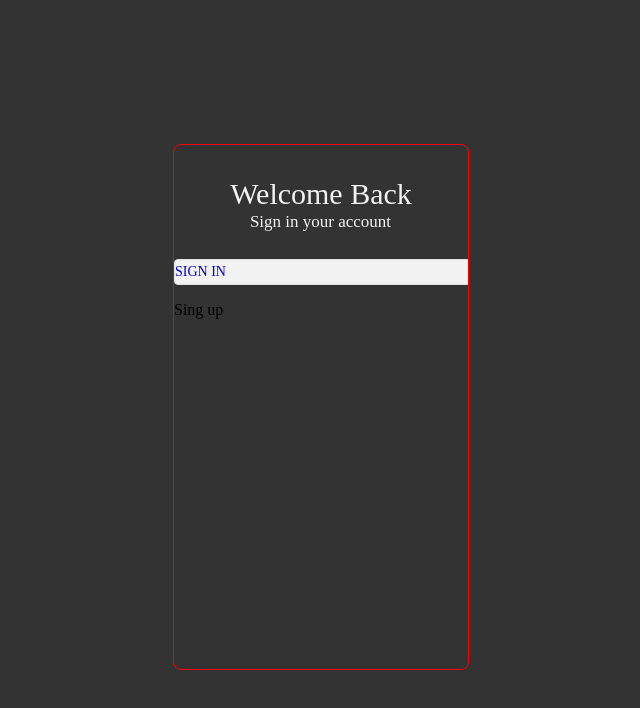
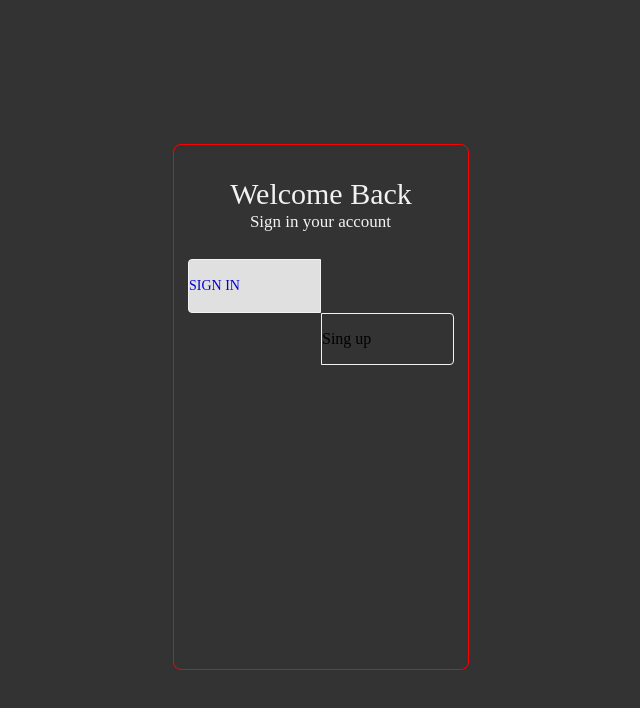
Before and after one commit to nszabol3/myProject, an Angular app: page / in a window 1280 px wide. Shown: the top 708 px of the page, without its empty margins (636-1276 px from the left). Built offline with nearby package versions, Linux system fonts and the light colour scheme.

Commit message:
upButtom div

```diff
--- a/src/app/Components/login/login.component.html
+++ b/src/app/Components/login/login.component.html
@@ -5,11 +5,17 @@
             <p class="welcome">Welcome Back</p>
             <p class="sign">Sign in your account</p>
         </div>
-        <div class="signIn">
-            <p>sign in</p>
-        </div>
-        <div class="signUp">
-            <p>Sing up</p>
+
+        <div class="upButtom">
+
+            <div class="signIn">
+                <p>sign in</p>
+            </div>
+
+            <div class="signUp">
+                <p>Sing up</p>
+            </div>
+
         </div>
     </div>
 </form>
--- a/src/app/Components/login/login.component.scss
+++ b/src/app/Components/login/login.component.scss
@@ -30,24 +30,34 @@
             margin: 0px;
         }
     }
+    .upButtom{
+        position: relative;
         .signIn{
-        border: 1px solid #e0e0e0;
+            border: 1px solid #f2f2f2;
             box-sizing: border-box;
             border-radius: 4px 0px 0px 4px;
-        background: #f2f2f2;
-        /*padding-top: 27px;
-        padding-left: 14px;
-        padding-right: 147px; */
-        margin: 0px;
+            margin-left: 14px;
+            margin-right: 147px;
+            background: #e0e0e0 ;
+            margin-bottom: 0px;
+            margin-top:0px;
             p{
                 color: #0400D1;
-            display: flex;
-            align-items: center;
                 text-transform: uppercase;
                 font-feature-settings: 'pnum' on, 'lnum' on;
                 font-size: 14px;
                 line-height: 24px;
-            margin: 0px;
+            }
+        }
+        .signUp{
+            border: 1px solid #f2f2f2;
+            box-sizing: border-box;
+            border-radius: 0px 4px 4px 0px;
+            margin-left: 147px;
+            margin-top: 0px;
+            margin-right: 14px;
+            margin-bottom: 0px
+
         }
     }
 
```
Lines whose indentation alone changed are shown as unchanged.
